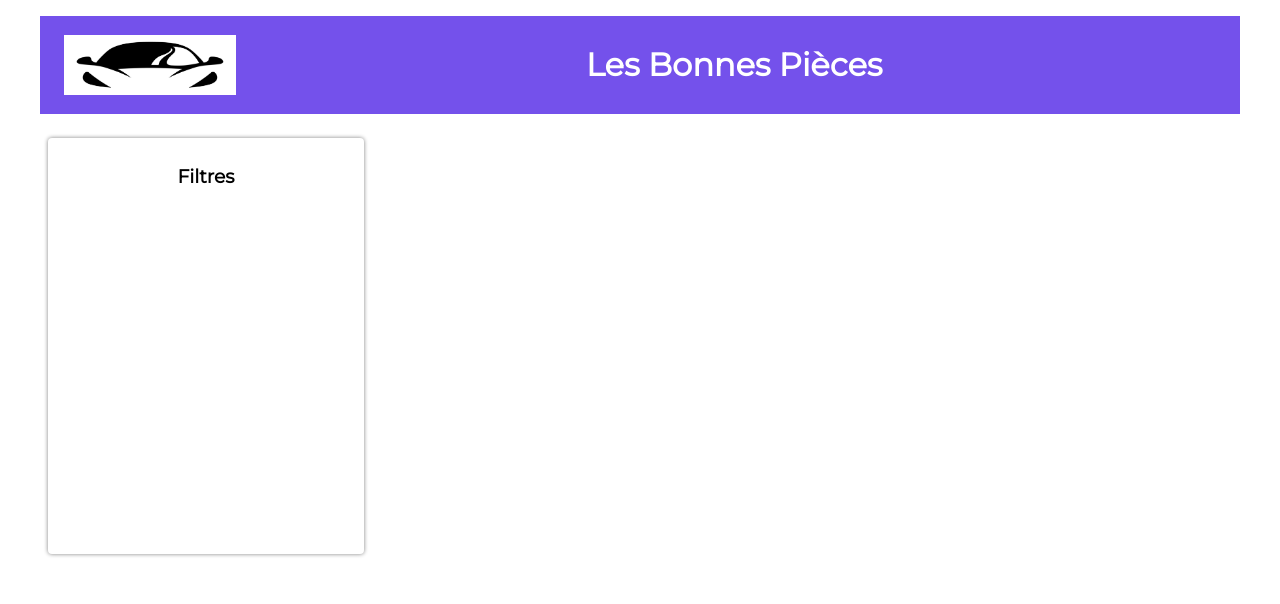
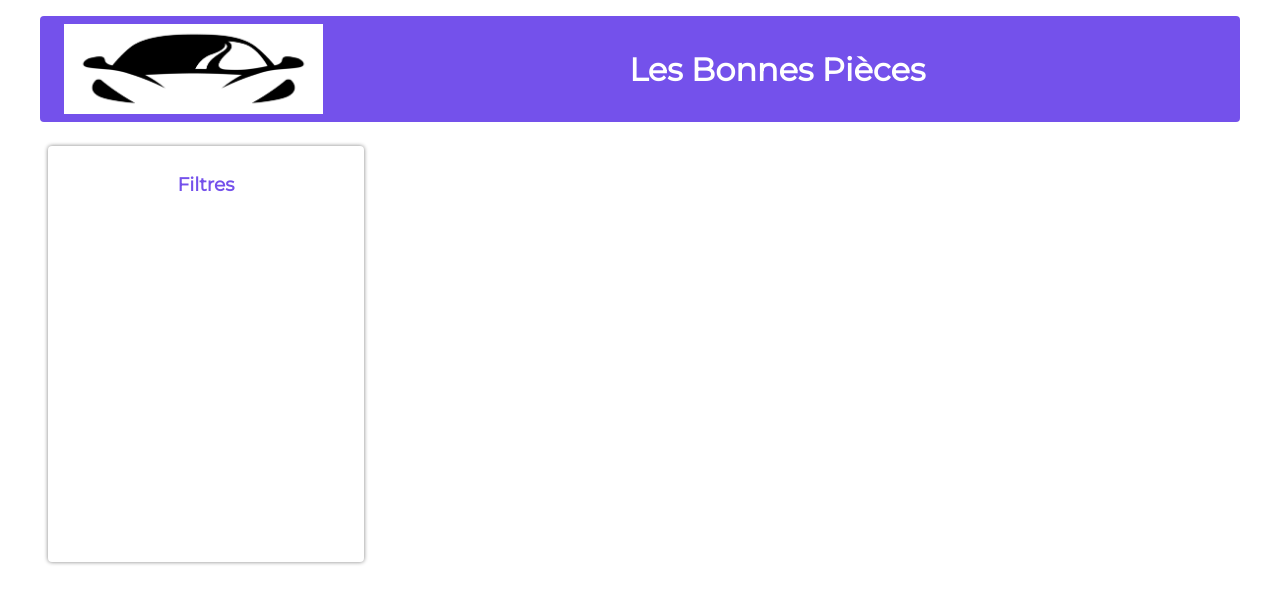
Before and after one commit to Mil00Z/bonnes-pieces, a website: page index.html in a window 1280 px wide. Drawn offline with Linux system fonts and the light colour scheme.

Commit message:
Styles: clean & modify some refs in styles file

```diff
--- a/assets/css/styles.css
+++ b/assets/css/styles.css
@@ -1,10 +1,21 @@
-@import url('https://fonts.googleapis.com/css2?family=Montserrat&display=swap');
+:root{
+
+	--main-color:#7451eb;
+	--white-color:#FFF;
+	--black-color:#000;
+	--grey-color:#808080;
+	--body-font:'Montserrat', sans-serif;
+	--skeleton:1200px;
+	--radius:4px;
+
+	--filter-shadow:0px 0px 4px gray
+}
 
 body {
-	max-width: 1200px;
+	max-width: var(--skeleton);
 	margin: auto;
 	padding: 16px;
-	font-family: 'Montserrat', sans-serif;
+	font-family: var(--body-font);
 }
 
 header {
@@ -13,14 +24,17 @@ header {
 	align-items: center;
 	margin-bottom: 16px;
 	padding: 8px;
-	background-color: #7451eb;
+	background-color: var(--main-color);
 	text-align: center;
-	color: white;
+	color: var(--white-color);
+	border-radius: var(--radius);
 }
+
 header img {
-	height: 60px;
+	height: 90px;
 	margin-left: 1rem;
 }
+
 header h1 {
 	flex-grow: 1;
 }
@@ -31,14 +45,19 @@ main {
 }
 
 .filtres {
-	border-radius: 4px;
-	box-shadow: 0px 0px 4px gray;
+	display: flex;
+	flex-direction: column;
+	min-width: 25%;
+	min-height: 400px;
+	border-radius: var(--radius);
+	box-shadow: var(--filter-shadow);
 	margin: 8px;
 	padding: 8px;
-	min-width: 300px;
-	min-height: 400px;
 }
+
 .filtres h3 {
+	color:var(--main-color);
+	font-weight: bold;
 	text-align: center;
 }
 
@@ -46,10 +65,11 @@ main {
 	flex: 1;
 	margin: 8px;
 }
+
 .fiches img {
 	max-width: 200px;
 }
+
 .fiches p {
-	margin-top: 4px;
-	margin-bottom: 4px;
+	margin-block:4px;
 }
```
